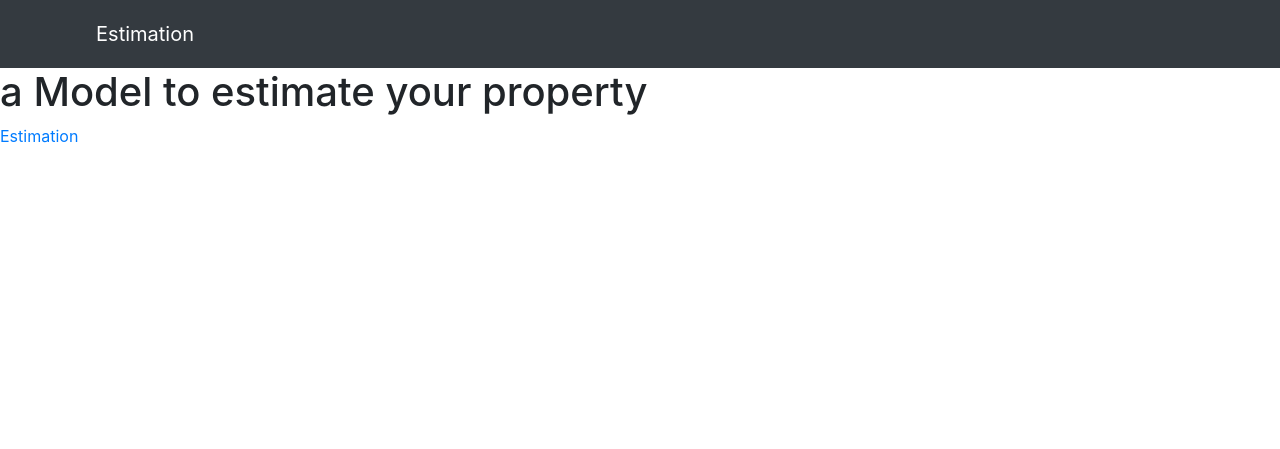
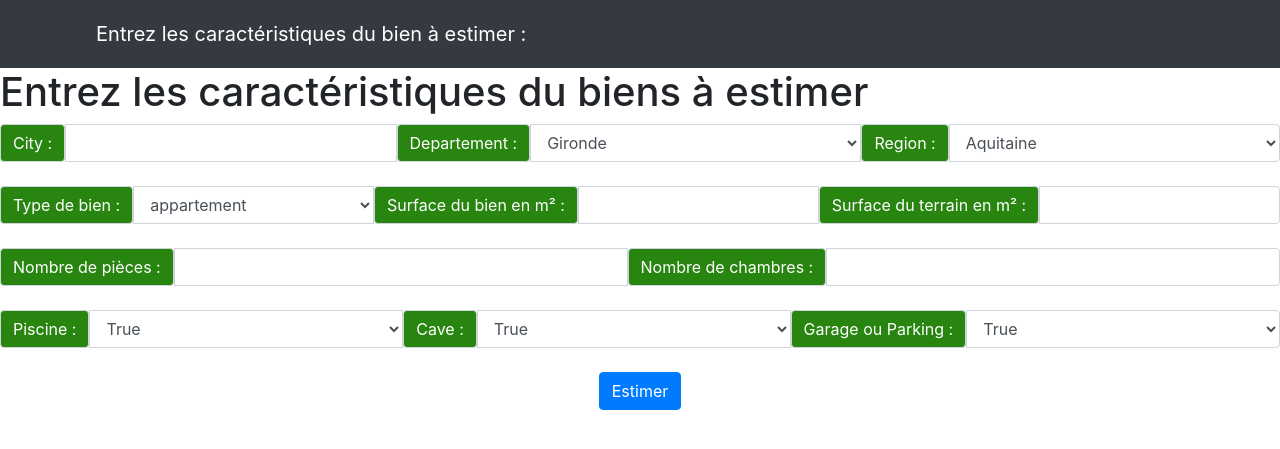
Before and after one commit to laurent-33/ML-09-realestate-djml, a Flask app: page / in a window 1280 px wide. Shown: the top 449 px of the page. Run offline with Flask 2, Linux system fonts and the light colour scheme; parts of the project's set-up code (start-up, migrations or seed data) failed here and were passed over; some libraries are stand-ins or nearby versions.

Commit message:
laurent : html debug

```diff
--- a/scripts/api_flask.py
+++ b/scripts/api_flask.py
@@ -10,16 +10,15 @@ features = ['predict_date','city','county','district','type','living_area_m2','l
 df_prediction = pd.DataFrame(columns=features)
 df_prediction.to_csv("../csv/predictions.csv")
 
+# @app.route('/')
+# def hello_world():
+#     return render_template('index.html')
+
 @app.route('/')
-def hello_world():
-    return render_template('index.html')
-
-
-@app.route('/predict/')
 def get_predict():
     return render_template('get_prediction.html')
 
-@app.route('/predict', methods=['POST'])
+@app.route('/get_prediction', methods=['POST'])
 def predict():
     input_data_form = [[
        request.form['city'],
@@ -40,6 +39,8 @@ def predict():
         'nb_room','nb_bedroom','pool','cellar','garage'
         ])
 
+    print(input_data)
+
     full_pipe = pickle.load(open('../models/full_pipe.file', 'rb'))
     output = int(full_pipe.predict(input_data)[0])
 
@@ -55,6 +56,9 @@ def predict():
 
     return render_template('predict.html', Prix = output)
 
+@app.route('/new_prediction', methods=['POST'])
+def get_predict2():
+    return render_template('get_prediction.html')
 
 if __name__ == '__main__':
     app.run(debug=True, host='0.0.0.0')
--- a/scripts/templates/get_prediction.html
+++ b/scripts/templates/get_prediction.html
@@ -21,13 +21,13 @@
 
     <nav class="navbar navbar-dark bg-dark">
         <div class="container">
-            <a class="navbar-brand" href="/">Estimation</a>
+            <a class="navbar-brand" href="/">Entrez les caractéristiques du bien à estimer :</a>
           </div>
       </nav>
 
     <div id="main">
-        <h1>Enter your property characteristics to estimate</h1>
-        <form action="/predict" method="post">
+        <h1>Entrez les caractéristiques du biens à estimer</h1>
+        <form action="/get_prediction" method="post">
             <style>
                 .input-group-prepend {
                     margin: 0.2%;
@@ -42,17 +42,26 @@
                 <input type="text" id="city" name="city" class="form-control"/>
 
                 <label class="input-group-text" for="departement">Departement :</label>
-                <input type="text" id="departement" name="departement" class="form-control"/>
+                <select type="text" id="departement" name="departement" class="form-control">
+                    <option>Gironde</option>
+                </select>
 
                 <label class="input-group-text" for="region">Region :</label>
-                <input type="text" id="region" name="region" class="form-control"/>
+                <select type="text" id="region" name="region" class="form-control">
+                    <option>Aquitaine</option>
+                </select>
             </div>
 
 
             <br>
             <div class="input-group">
                 <label class="input-group-text" for="type">Type de bien :</label>
-                <input type="text" id="type" name="type" class="form-control"/>
+                <select type="text" id="type" name="type" class="form-control">
+                    <option>appartement</option>
+                    <option>maison</option>
+                    <option>terrain</option>
+                    <option>autre</option>
+                </select>
 
                 <label class="input-group-text" for="living_area_m2">Surface du bien en m² :</label>
                 <input type="number" id="living_area_m2" name="living_area_m2" class="form-control"/>
@@ -75,13 +84,22 @@
             <br>
             <div class="input-group">
                 <label class="input-group-text" for="pool">Piscine :</label>
-                <input type="text" id="pool" name="pool" class="form-control"/>
+                <select type="text" id="pool" name="pool" class="form-control">
+                    <option>True</option>
+                    <option>False</option>
+                </select>
 
                 <label class="input-group-text" for="cellar">Cave :</label>
-                <input type="text" id="cellar" name="cellar" class="form-control"/>
+                <select type="text" id="cellar" name="cellar" class="form-control">
+                    <option>True</option>
+                    <option>False</option>
+                </select>
 
                 <label class="input-group-text" for="garage">Garage ou Parking :</label>
-                <input type="text" id="garage" name="garage" class="form-control"/>
+                <select type="text" id="garage" name="garage" class="form-control">
+                    <option>True</option>
+                    <option>False</option>
+                </select>
             </div>
 
             <br>
--- a/scripts/templates/index.html
+++ /dev/null
@@ -1,35 +0,0 @@
-<!DOCTYPE html>
-<html lang="en">
-<head>
-    <meta charset="UTF-8">
-    <link rel="stylesheet" href="https://stackpath.bootstrapcdn.com/bootstrap/4.4.1/css/bootstrap.min.css" integrity="sha384-Vkoo8x4CGsO3+Hhxv8T/Q5PaXtkKtu6ug5TOeNV6gBiFeWPGFN9MuhOf23Q9Ifjh" crossorigin="anonymous">
-    <meta name="viewport" content="width=device-width, initial-scale=1.0">
-    <meta http-equiv="X-UA-Compatible" content="ie=edge">
-    <title>Reale State DjML</title>
-</head>
-<body>
-    <style>
-        .navbar-brand{
-            padding: 1%;
-            width: 20%;
-            color: white;
-        }
-        .navbar-brand:hover {
-            background-color: rgb(40, 134, 16);
-        }
-    </style>
-
-    <nav class="navbar navbar-dark bg-dark">
-        <div class="container">
-            <a class="navbar-brand" href="/">Estimation</a>
-          </div>
-      </nav>
-
-    <div id="main">
-        <h1>a Model to estimate your property</h1>
-        <nav>
-            <a href="/predict">Estimation</a>
-        </nav>
-    </div>
-</body>
-</html>
```
Also changed, not shown: scripts/templates/predict.html (+3 -93 lines).
